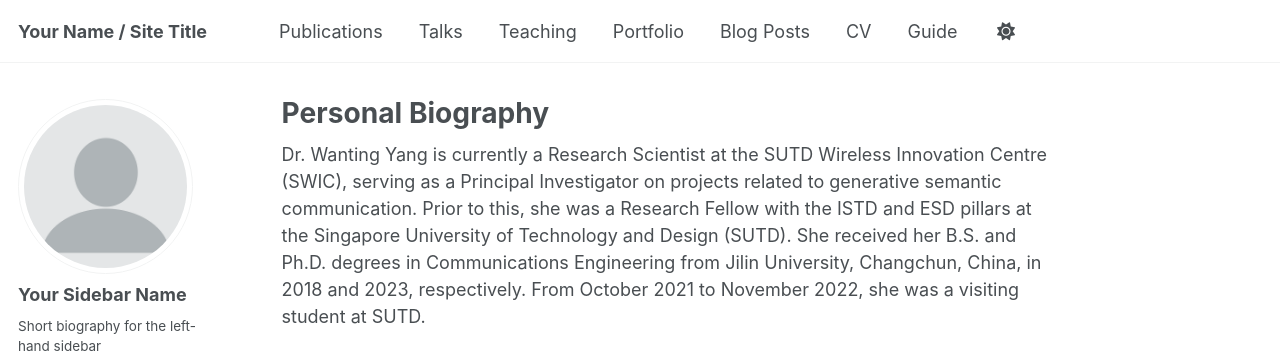
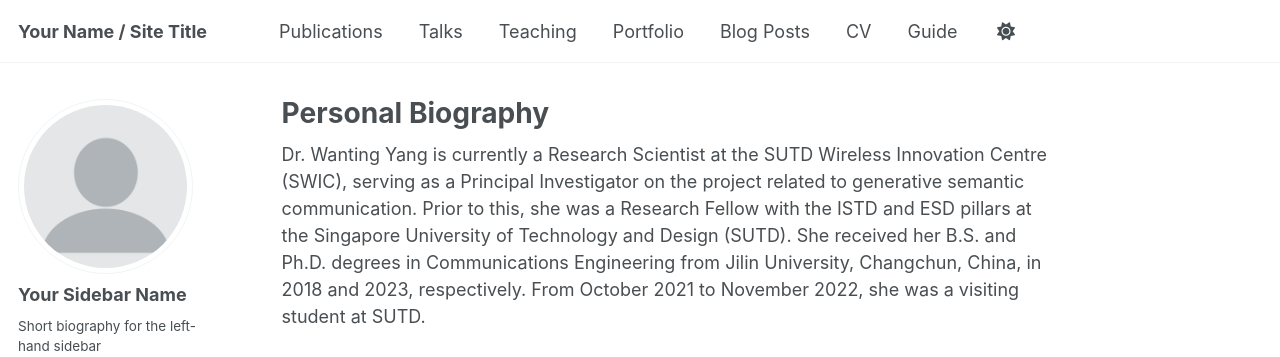
Before and after one commit to wty2011jl/wty2011jl.github.io, a Jekyll site: the page built from _pages/about.md, in a window 1280 px wide and 900 px high. Shown: the top 357 px of the window. Built offline with Jekyll 4.4.1, drawn with Linux system fonts in a browser that asks for light colours; some web fonts are replaced; a script that is not in the unit is left out.

Commit message:
Update about.md

```diff
--- a/_pages/about.md
+++ b/_pages/about.md
@@ -7,7 +7,7 @@ redirect_from:
   - /about.html
 ---
 
-Dr. Wanting Yang is currently a Research Scientist at the SUTD Wireless Innovation Centre (SWIC), serving as a Principal Investigator on projects related to generative semantic communication. Prior to this, she was a Research Fellow with the ISTD and ESD pillars at the Singapore University of Technology and Design (SUTD). She received her B.S. and Ph.D. degrees in Communications Engineering from Jilin University, Changchun, China, in 2018 and 2023, respectively. From October 2021 to November 2022, she was a visiting student at SUTD.
+Dr. Wanting Yang is currently a Research Scientist at the SUTD Wireless Innovation Centre (SWIC), serving as a Principal Investigator on the project related to generative semantic communication. Prior to this, she was a Research Fellow with the ISTD and ESD pillars at the Singapore University of Technology and Design (SUTD). She received her B.S. and Ph.D. degrees in Communications Engineering from Jilin University, Changchun, China, in 2018 and 2023, respectively. From October 2021 to November 2022, she was a visiting student at SUTD.
 
 She has served as a Technical Program Committee (TPC) member and reviewer for flagship conferences such as IEEE WCNC, Globecom, ICC, and VTC, as well as for leading journals. Her research interests include semantic communication, deep reinforcement learning, martingale theory, edge computing, edge intelligence, and generative AI.
 
```
